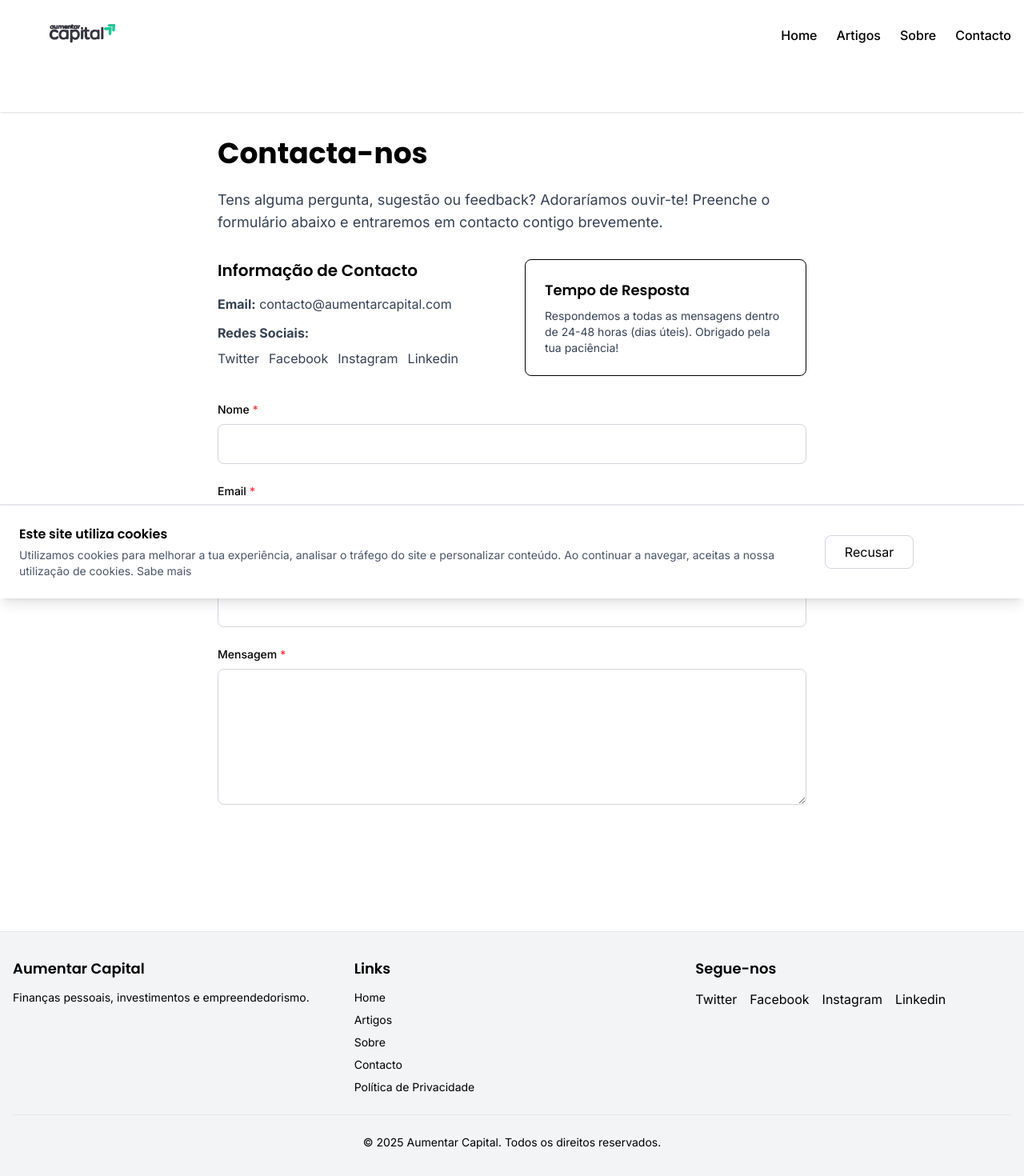
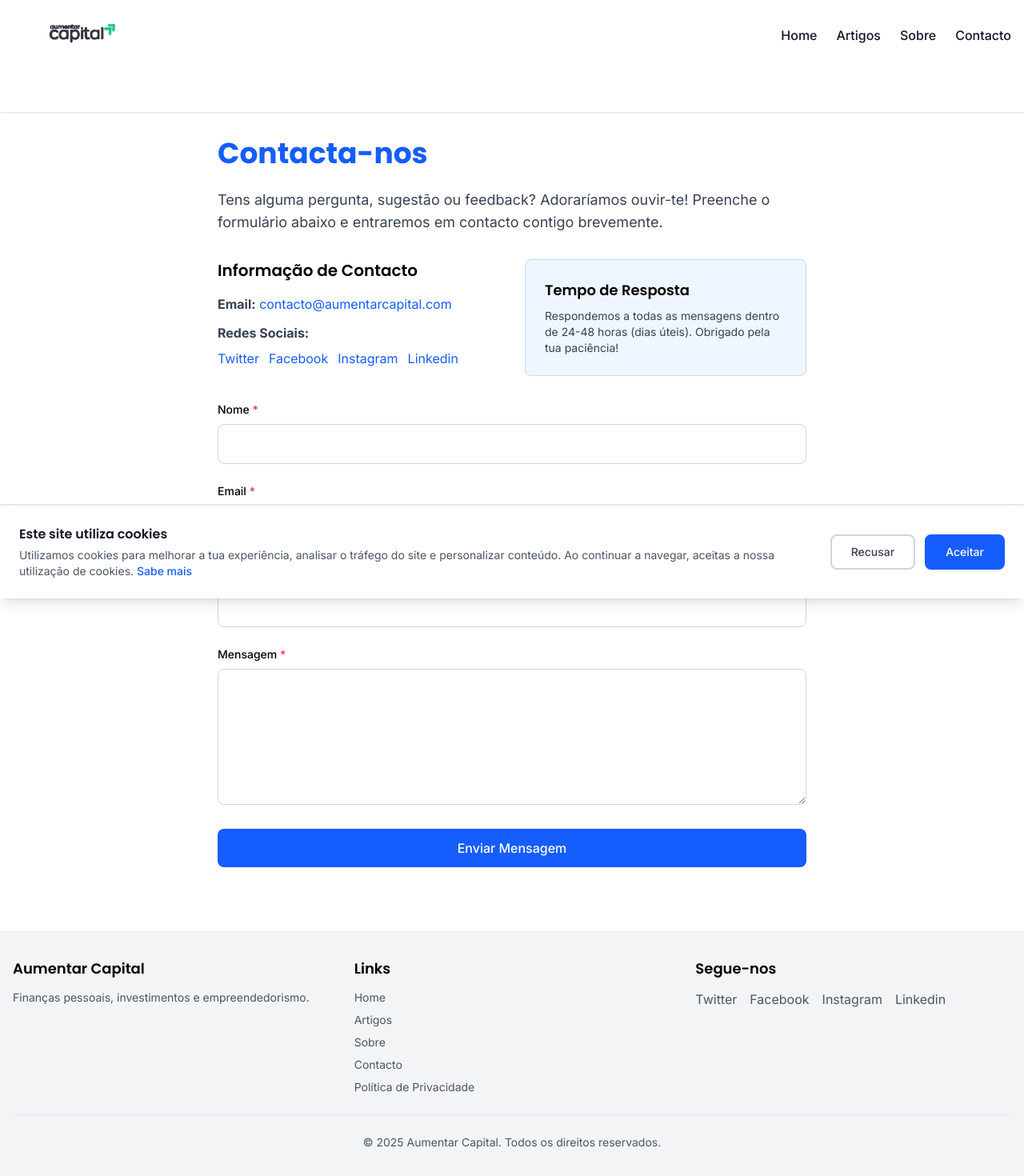
Before and after one commit to 1mfisherr/aumentarcapital, a Next.js app: page /contacto in a window 1280 px wide. Shown: the part 52-1522 px from the top of the page at 80% size. Built offline with nearby package versions, Linux system fonts and the light colour scheme.

Commit message:
Fix button visibility issues across all pages - Replace custom Tailwind colors with explicit values to ensure all buttons and text are properly visible

```diff
--- a/app/artigos/page.tsx
+++ b/app/artigos/page.tsx
@@ -15,10 +15,10 @@ export default async function ArtigosPage() {
   return (
     <main className="max-w-4xl mx-auto px-4 py-8">
       <div className="mb-8">
-        <h1 className="text-4xl font-heading font-bold mb-3 text-primary">
+        <h1 className="text-4xl font-heading font-bold mb-3 text-blue-600">
           Artigos
         </h1>
-        <p className="text-lg text-muted">
+        <p className="text-lg text-gray-600">
           Descobre as melhores dicas sobre finanças pessoais, investimentos e empreendedorismo.
         </p>
       </div>
--- a/app/contacto/page.tsx
+++ b/app/contacto/page.tsx
@@ -52,7 +52,7 @@ export default function ContactoPage() {
 
   return (
     <main className="max-w-3xl mx-auto px-4 py-8">
-      <h1 className="text-4xl font-heading font-bold mb-6 text-primary">
+      <h1 className="text-4xl font-heading font-bold mb-6 text-blue-600">
         Contacta-nos
       </h1>
 
@@ -71,7 +71,7 @@ export default function ContactoPage() {
               <strong>Email:</strong>{" "}
               <a
                 href={`mailto:${siteConfig.author.email}`}
-                className="text-primary hover:underline"
+                className="text-blue-600 hover:underline"
               >
                 {siteConfig.author.email}
               </a>
@@ -85,7 +85,7 @@ export default function ContactoPage() {
                     href={url}
                     target="_blank"
                     rel="noopener noreferrer"
-                    className="text-primary hover:text-primary-dark transition-colors capitalize"
+                    className="text-blue-600 hover:text-blue-700 transition-colors capitalize"
                   >
                     {platform}
                   </a>
@@ -95,7 +95,7 @@ export default function ContactoPage() {
           </div>
         </div>
 
-        <div className="bg-primary/5 border border-primary/20 rounded-lg p-6">
+        <div className="bg-blue-50 border border-blue-200 rounded-lg p-6">
           <h3 className="text-lg font-heading font-semibold mb-2">
             Tempo de Resposta
           </h3>
@@ -118,7 +118,7 @@ export default function ContactoPage() {
             value={formData.name}
             onChange={handleChange}
             required
-            className="w-full px-4 py-3 border border-gray-300 rounded-lg focus:outline-none focus:ring-2 focus:ring-primary focus:border-transparent"
+            className="w-full px-4 py-3 border border-gray-300 rounded-lg focus:outline-none focus:ring-2 focus:ring-blue-500 focus:border-transparent"
           />
         </div>
 
@@ -133,7 +133,7 @@ export default function ContactoPage() {
             value={formData.email}
             onChange={handleChange}
             required
-            className="w-full px-4 py-3 border border-gray-300 rounded-lg focus:outline-none focus:ring-2 focus:ring-primary focus:border-transparent"
+            className="w-full px-4 py-3 border border-gray-300 rounded-lg focus:outline-none focus:ring-2 focus:ring-blue-500 focus:border-transparent"
           />
         </div>
 
@@ -148,7 +148,7 @@ export default function ContactoPage() {
             value={formData.subject}
             onChange={handleChange}
             required
-            className="w-full px-4 py-3 border border-gray-300 rounded-lg focus:outline-none focus:ring-2 focus:ring-primary focus:border-transparent"
+            className="w-full px-4 py-3 border border-gray-300 rounded-lg focus:outline-none focus:ring-2 focus:ring-blue-500 focus:border-transparent"
           />
         </div>
 
@@ -163,14 +163,14 @@ export default function ContactoPage() {
             onChange={handleChange}
             required
             rows={6}
-            className="w-full px-4 py-3 border border-gray-300 rounded-lg focus:outline-none focus:ring-2 focus:ring-primary focus:border-transparent"
+            className="w-full px-4 py-3 border border-gray-300 rounded-lg focus:outline-none focus:ring-2 focus:ring-blue-500 focus:border-transparent"
           />
         </div>
 
         <button
           type="submit"
           disabled={status === "loading"}
-          className="w-full px-6 py-3 bg-primary text-white font-medium rounded-lg hover:bg-primary-dark transition-colors disabled:opacity-50 disabled:cursor-not-allowed"
+          className="w-full px-6 py-3 bg-blue-600 text-white font-medium rounded-lg hover:bg-blue-700 transition-colors disabled:opacity-50 disabled:cursor-not-allowed"
         >
           {status === "loading" ? "A enviar..." : "Enviar Mensagem"}
         </button>
--- a/app/sobre/page.tsx
+++ b/app/sobre/page.tsx
@@ -8,7 +8,7 @@ export const metadata = {
 export default function SobrePage() {
   return (
     <main className="max-w-3xl mx-auto px-4 py-8">
-      <h1 className="text-4xl font-heading font-bold mb-6 text-primary">
+      <h1 className="text-4xl font-heading font-bold mb-6 text-blue-600">
         Sobre o {siteConfig.name}
       </h1>
 
@@ -51,7 +51,7 @@ export default function SobrePage() {
           com experiência em finanças, investimentos e educação financeira.
         </p>
 
-        <div className="bg-primary/5 border border-primary/20 rounded-lg p-6 mt-8">
+        <div className="bg-blue-50 border border-blue-200 rounded-lg p-6 mt-8">
           <h3 className="text-xl font-heading font-semibold mb-2">
             Tens perguntas ou sugestões?
           </h3>
@@ -61,7 +61,7 @@ export default function SobrePage() {
           </p>
           <a
             href="/contacto"
-            className="inline-block px-6 py-3 bg-primary text-white font-medium rounded-lg hover:bg-primary-dark transition-colors"
+            className="inline-block px-6 py-3 bg-blue-600 text-white font-medium rounded-lg hover:bg-blue-700 transition-colors"
           >
             Contacta-nos
           </a>
--- a/components/ArticleCard.tsx
+++ b/components/ArticleCard.tsx
@@ -9,12 +9,12 @@ export default function ArticleCard({ post }: ArticleCardProps) {
   return (
     <article className="border border-gray-200 rounded-lg p-6 hover:shadow-lg transition-shadow bg-white">
       <Link href={`/artigos/${post.slug}`} className="group">
-        <h2 className="text-2xl font-heading font-semibold text-primary group-hover:text-primary-dark transition-colors mb-2">
+        <h2 className="text-2xl font-heading font-semibold text-blue-600 group-hover:text-blue-700 transition-colors mb-2">
           {post.title}
         </h2>
       </Link>
 
-      <div className="flex items-center gap-3 text-sm text-muted mb-3">
+      <div className="flex items-center gap-3 text-sm text-gray-600 mb-3">
         <time dateTime={post.date}>
           {new Date(post.date).toLocaleDateString("pt-PT", {
             day: "2-digit",
@@ -27,7 +27,7 @@ export default function ArticleCard({ post }: ArticleCardProps) {
         {post.category && (
           <>
             <span>·</span>
-            <span className="px-2 py-1 bg-accent/20 text-accent-dark rounded text-xs font-medium">
+            <span className="px-2 py-1 bg-green-100 text-green-700 rounded text-xs font-medium">
               {post.category}
             </span>
           </>
--- a/components/CookieConsent.tsx
+++ b/components/CookieConsent.tsx
@@ -34,30 +34,30 @@ export default function CookieConsent() {
 
   return (
     <div className="fixed bottom-0 left-0 right-0 bg-white border-t-2 border-gray-200 shadow-lg z-50 p-4 md:p-6">
-      <div className="max-w-7xl mx-auto flex flex-col md:flex-row items-center justify-between gap-4">
-        <div className="flex-1">
-          <h3 className="font-semibold mb-1">Este site utiliza cookies</h3>
+      <div className="max-w-7xl mx-auto flex flex-col md:flex-row items-start md:items-center justify-between gap-4">
+        <div className="flex-1 w-full md:w-auto">
+          <h3 className="font-semibold mb-1 text-gray-900">Este site utiliza cookies</h3>
           <p className="text-sm text-gray-600">
             Utilizamos cookies para melhorar a tua experiência, analisar o tráfego do site
             e personalizar conteúdo. Ao continuar a navegar, aceitas a nossa utilização de cookies.{" "}
             <a
               href="/politica-privacidade"
-              className="text-primary hover:underline"
+              className="text-blue-600 hover:underline font-medium"
             >
               Sabe mais
             </a>
           </p>
         </div>
-        <div className="flex gap-3">
+        <div className="flex gap-3 w-full md:w-auto flex-shrink-0">
           <button
             onClick={declineCookies}
-            className="px-6 py-2 border border-gray-300 rounded-lg hover:bg-gray-50 transition-colors"
+            className="flex-1 md:flex-none px-6 py-2.5 text-sm font-medium text-gray-700 bg-white border-2 border-gray-300 rounded-lg hover:bg-gray-50 transition-colors focus:outline-none focus:ring-2 focus:ring-gray-300"
           >
             Recusar
           </button>
           <button
             onClick={acceptCookies}
-            className="px-6 py-2 bg-primary text-white rounded-lg hover:bg-primary-dark transition-colors"
+            className="flex-1 md:flex-none px-6 py-2.5 text-sm font-medium text-white bg-blue-600 border-2 border-blue-600 rounded-lg hover:bg-blue-700 transition-colors focus:outline-none focus:ring-2 focus:ring-blue-500 shadow-sm"
           >
             Aceitar
           </button>
--- a/components/Footer.tsx
+++ b/components/Footer.tsx
@@ -11,7 +11,7 @@ export default function Footer() {
             <h3 className="font-heading font-semibold text-lg mb-3">
               {siteConfig.name}
             </h3>
-            <p className="text-sm text-muted">
+            <p className="text-sm text-gray-600">
               {siteConfig.description}
             </p>
           </div>
@@ -24,7 +24,7 @@ export default function Footer() {
                 <li key={item.href}>
                   <Link
                     href={item.href}
-                    className="text-muted hover:text-primary transition-colors"
+                    className="text-gray-600 hover:text-blue-600 transition-colors"
                   >
                     {item.label}
                   </Link>
@@ -33,7 +33,7 @@ export default function Footer() {
               <li>
                 <Link
                   href="/politica-privacidade"
-                  className="text-muted hover:text-primary transition-colors"
+                  className="text-gray-600 hover:text-blue-600 transition-colors"
                 >
                   Política de Privacidade
                 </Link>
@@ -51,7 +51,7 @@ export default function Footer() {
                   href={url}
                   target="_blank"
                   rel="noopener noreferrer"
-                  className="text-muted hover:text-primary transition-colors capitalize"
+                  className="text-gray-600 hover:text-blue-600 transition-colors capitalize"
                 >
                   {platform}
                 </a>
@@ -60,7 +60,7 @@ export default function Footer() {
           </div>
         </div>
 
-        <div className="border-t border-gray-200 pt-6 text-center text-sm text-muted">
+        <div className="border-t border-gray-200 pt-6 text-center text-sm text-gray-600">
           © {new Date().getFullYear()} {siteConfig.name}. Todos os direitos reservados.
         </div>
       </div>
--- a/components/Header.tsx
+++ b/components/Header.tsx
@@ -16,12 +16,12 @@ export default function Header() {
           />
         </Link>
 
-        <nav className="flex gap-6 font-medium text-text">
+        <nav className="flex gap-6 font-medium text-gray-900">
           {siteConfig.nav.map((item) => (
             <Link
               key={item.href}
               href={item.href}
-              className="hover:text-primary transition-colors"
+              className="hover:text-blue-600 transition-colors"
             >
               {item.label}
             </Link>
```
Also changed, not shown: app/artigos/[slug]/page.tsx (+11 -9 lines), app/page.tsx (+7 -7 lines), app/politica-privacidade/page.tsx (+4 -4 lines), components/NewsletterSignup.tsx (+5 -5 lines).
